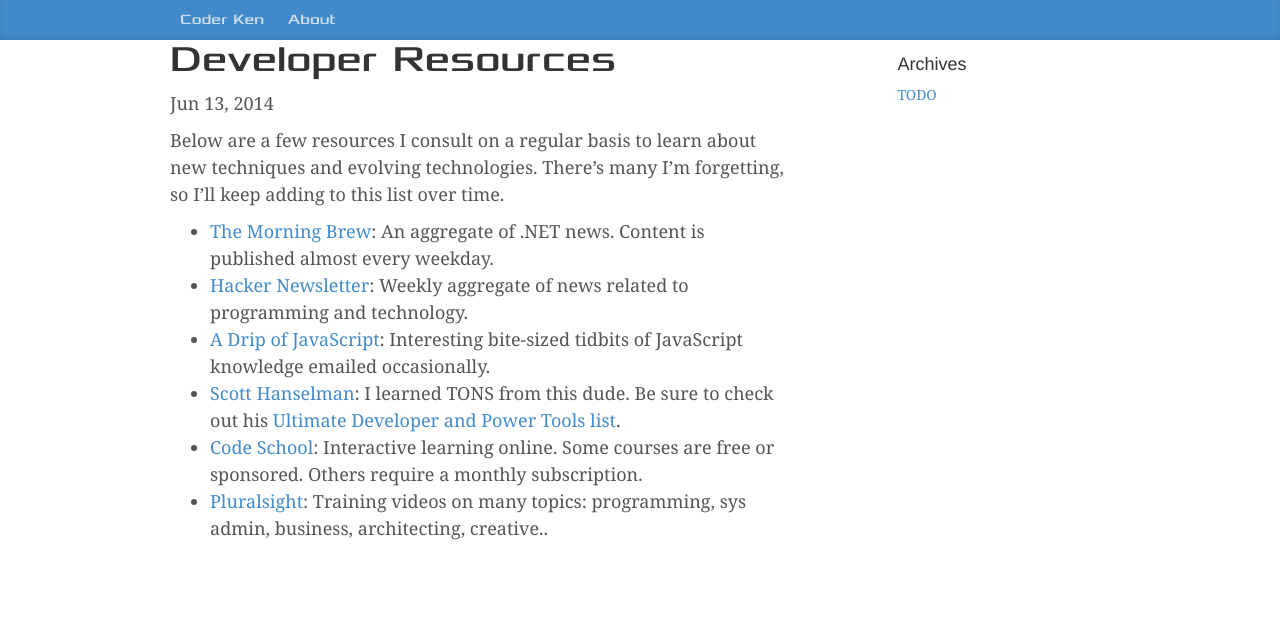
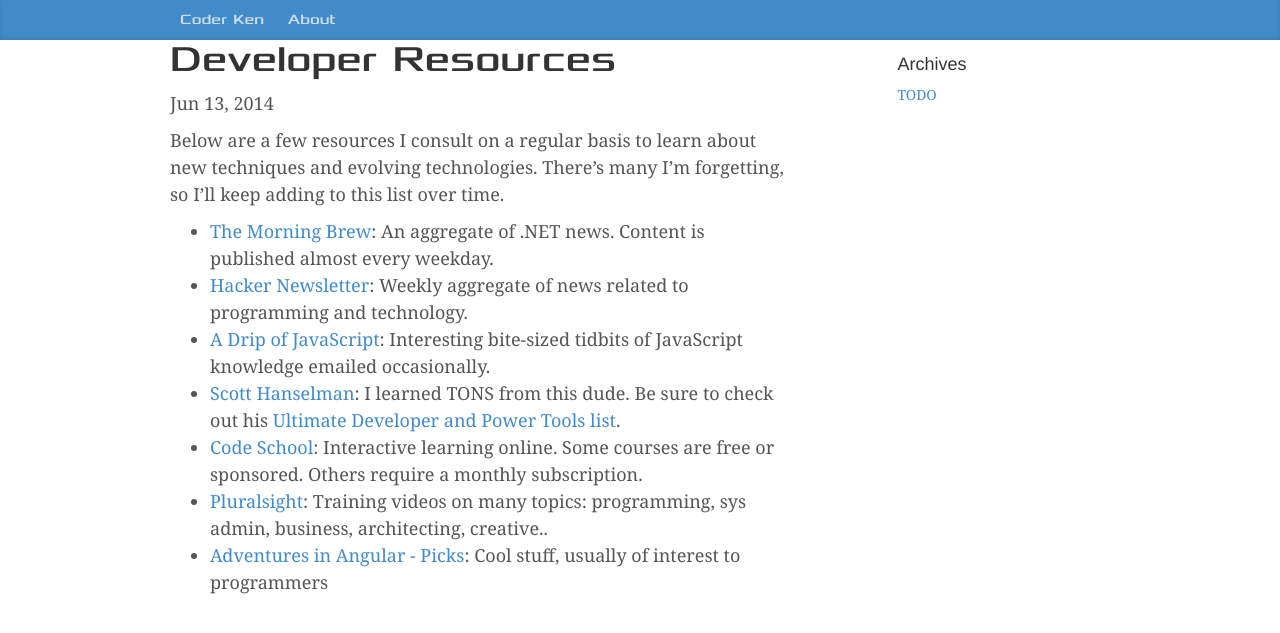
Before and after one commit to krcourville/krcourville.github.io, a Jekyll site: the page built from _posts/2014-06-13-developer-resources.markdown, in a window 1280 px wide. Shown: the top 633 px of the page. Built offline with Jekyll 4.4.1, drawn with Linux system fonts in a browser that asks for light colours; nearby versions of some CDN libraries; comment, search, counter and statistics services are not loaded.

Commit message:
Update 2014-06-13-developer-resources.markdown

```diff
--- a/_posts/2014-06-13-developer-resources.markdown
+++ b/_posts/2014-06-13-developer-resources.markdown
@@ -11,3 +11,4 @@
 * [Scott Hanselman](http://www.hanselman.com/): I learned TONS from this dude.  Be sure to check out his [Ultimate Developer and Power Tools list](http://www.hanselman.com/blog/ScottHanselmans2014UltimateDeveloperAndPowerUsersToolListForWindows.aspx).
 * [Code School](https://www.codeschool.com/): Interactive learning online.  Some courses are free or sponsored.  Others require a monthly subscription.
 * [Pluralsight](http://pluralsight.com/training): Training videos on many topics: programming, sys admin, business, architecting, creative..
+* [Adventures in Angular - Picks](http://devchat.tv/adventures-in-angular/picks): Cool stuff, usually of interest to programmers
```
